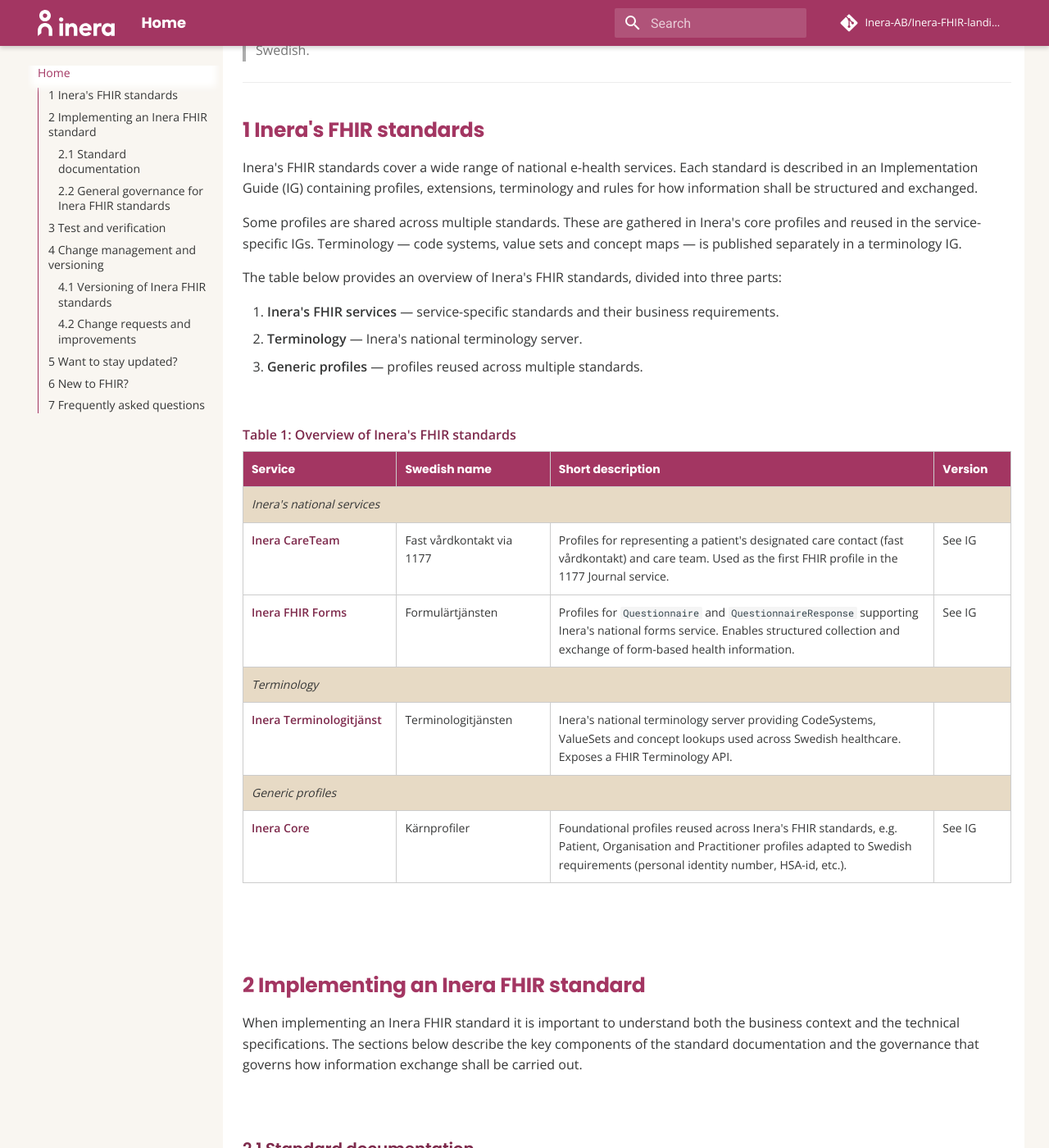
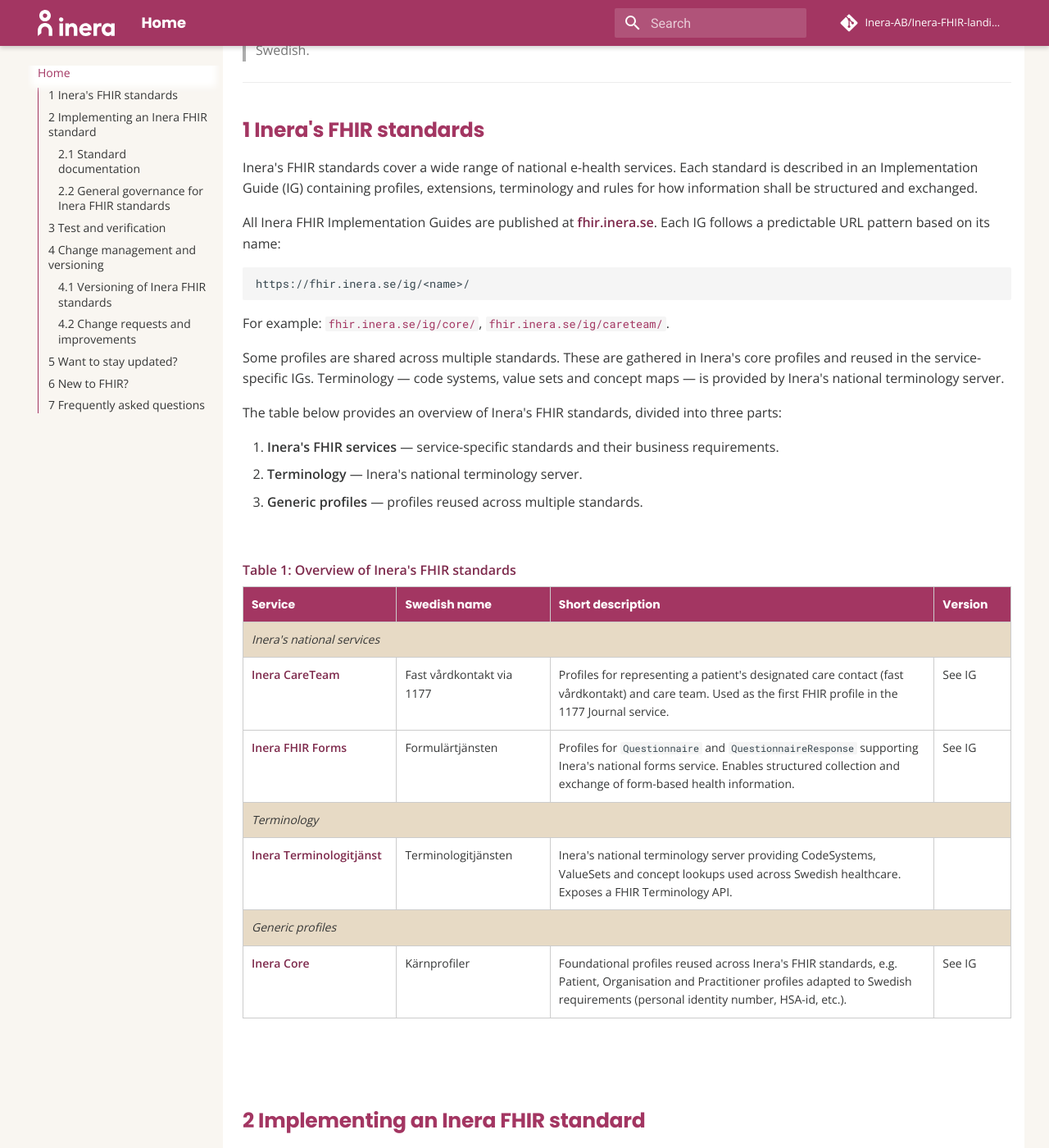
Before and after one commit to Inera-AB/Inera-FHIR-landingpage, an MkDocs documentation site: the page built from docs/index.md, in a window 1280 px wide and 1400 px high, scrolled down 812 px. Shown: the whole window at 82% size. Built offline with MkDocs 1.6.1 and Material for MkDocs 9.7.7, drawn with Linux system fonts in a browser that asks for light colours; comment, search, counter and statistics services are not loaded; some of the changed text lies outside the part shown.

Commit message:
Document fhir.inera.se base URL and ig/<name>/ pattern
Add URL structure explanation to index, FAQ and NewToFHIR so readers
know IGs live at https://fhir.inera.se/ig/<name>/

https://claude.ai/code/session_015iK6gvdTe4HJ7A8YTSyadh

````diff
--- a/docs/index.md
+++ b/docs/index.md
@@ -28,7 +28,15 @@ The purpose of this site is to guide you to the right documentation and technica
 
 Inera's FHIR standards cover a wide range of national e-health services. Each standard is described in an Implementation Guide (IG) containing profiles, extensions, terminology and rules for how information shall be structured and exchanged.
 
-Some profiles are shared across multiple standards. These are gathered in Inera's core profiles and reused in the service-specific IGs. Terminology — code systems, value sets and concept maps — is published separately in a terminology IG.
+All Inera FHIR Implementation Guides are published at **[fhir.inera.se](https://fhir.inera.se)**. Each IG follows a predictable URL pattern based on its name:
+
+```
+https://fhir.inera.se/ig/<name>/
+```
+
+For example: [`fhir.inera.se/ig/core/`](https://fhir.inera.se/ig/core/), [`fhir.inera.se/ig/careteam/`](https://fhir.inera.se/ig/careteam/).
+
+Some profiles are shared across multiple standards. These are gathered in Inera's core profiles and reused in the service-specific IGs. Terminology — code systems, value sets and concept maps — is provided by Inera's national terminology server.
 
 The table below provides an overview of Inera's FHIR standards, divided into three parts:
 
@@ -105,7 +113,7 @@ When implementing an Inera FHIR standard it is important to understand both the
 
 Each Inera FHIR standard is delivered with documentation that describes how the standard should be used and what requirements apply. The documentation may consist of:
 
-- **Implementation Guide (IG):** The technical specifications for the standard, published at [fhir.inera.se](https://fhir.inera.se).
+- **Implementation Guide (IG):** The technical specifications for the standard, published at [fhir.inera.se/ig/\<name\>/](https://fhir.inera.se).
 - **Clinical guidelines:** Background and clinical rationale behind the standard.
 - **Use cases:** Descriptions of the intended scenarios for the standard.
 - **Test protocol:** Used during test and verification to document that the implementation fulfils the standard.
````
Also changed, not shown: docs/assets/documents/FAQ.md (+7 -1 lines), docs/assets/documents/NewToFHIR.md (+1 -1 lines).
